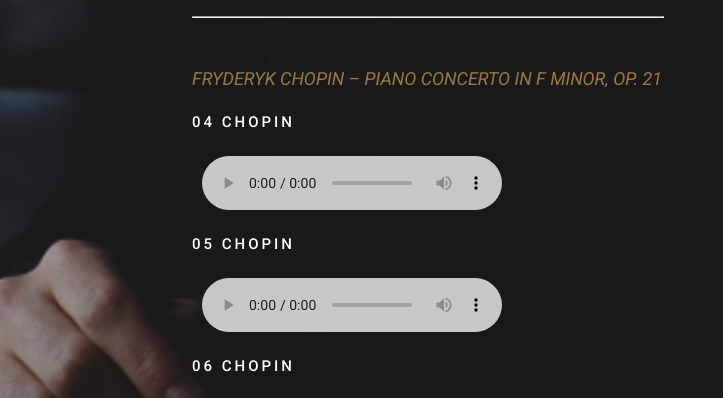
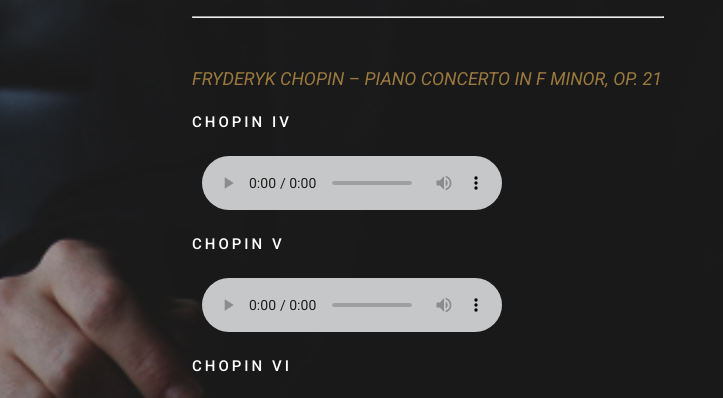
Before and after one commit to Natheidi/LukaszByrdy-portfolio, a React (Create React App) app: page / in a window 1280 px wide. Shown: the part 4559-4957 px from the top of the page, without its empty margins (0-723 px from the left). Built offline with nearby package versions, Linux system fonts and the light colour scheme.

Commit message:
Numbers on audio files

```diff
--- a/src/components/Disc/Disc.js
+++ b/src/components/Disc/Disc.js
@@ -49,17 +49,17 @@
                     <hr className='line'></hr>
                     <div className='audio-small-section'>
                         <h4 className='title-playlist2'>FRYDERYK CHOPIN –  PIANO CONCERTO IN F MINOR, OP. 21</h4>
-                        <p className='audio-text'>04 CHOPIN</p>
+                        <p className='audio-text'>CHOPIN IV</p>
                         <audio controls className='audio-clips'>
                             <source src={require('../../assets/audio/04_CHOPIN_f-moll_Koncert1.mp3')} type="audio/mpeg" />
 
                         </audio>
-                        <p className='audio-text'>05 CHOPIN</p>
+                        <p className='audio-text'>CHOPIN V</p>
                         <audio controls className='audio-clips'>
                             <source src={require('../../assets/audio/05_CHOPIN_f-moll_Koncert2.mp3')} type="audio/mpeg" />
 
                         </audio>
-                        <p className='audio-text'>06 CHOPIN</p>
+                        <p className='audio-text'>CHOPIN VI</p>
                         <audio controls className='audio-clips'>
                             <source src={require('../../assets/audio/06_CHOPIN_f-moll_Koncert3.mp3')} type="audio/mpeg" />
 
```
